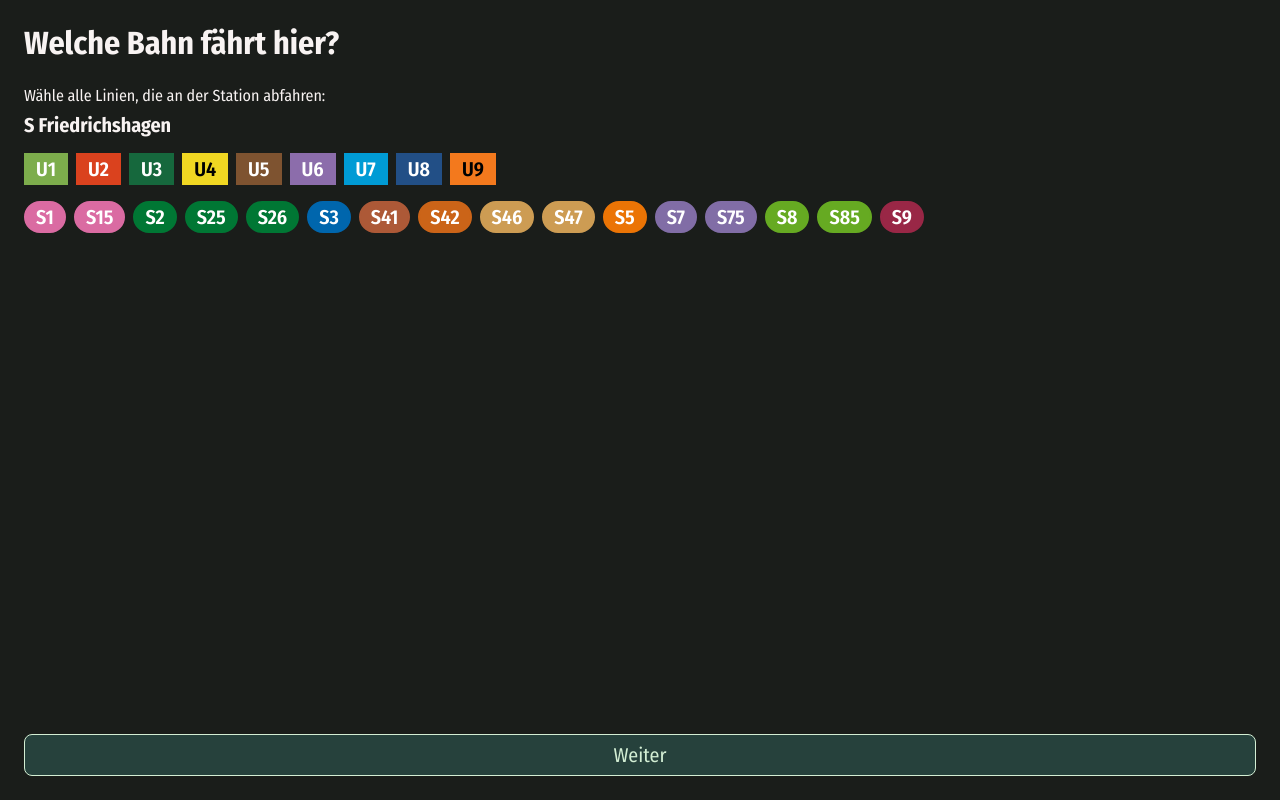
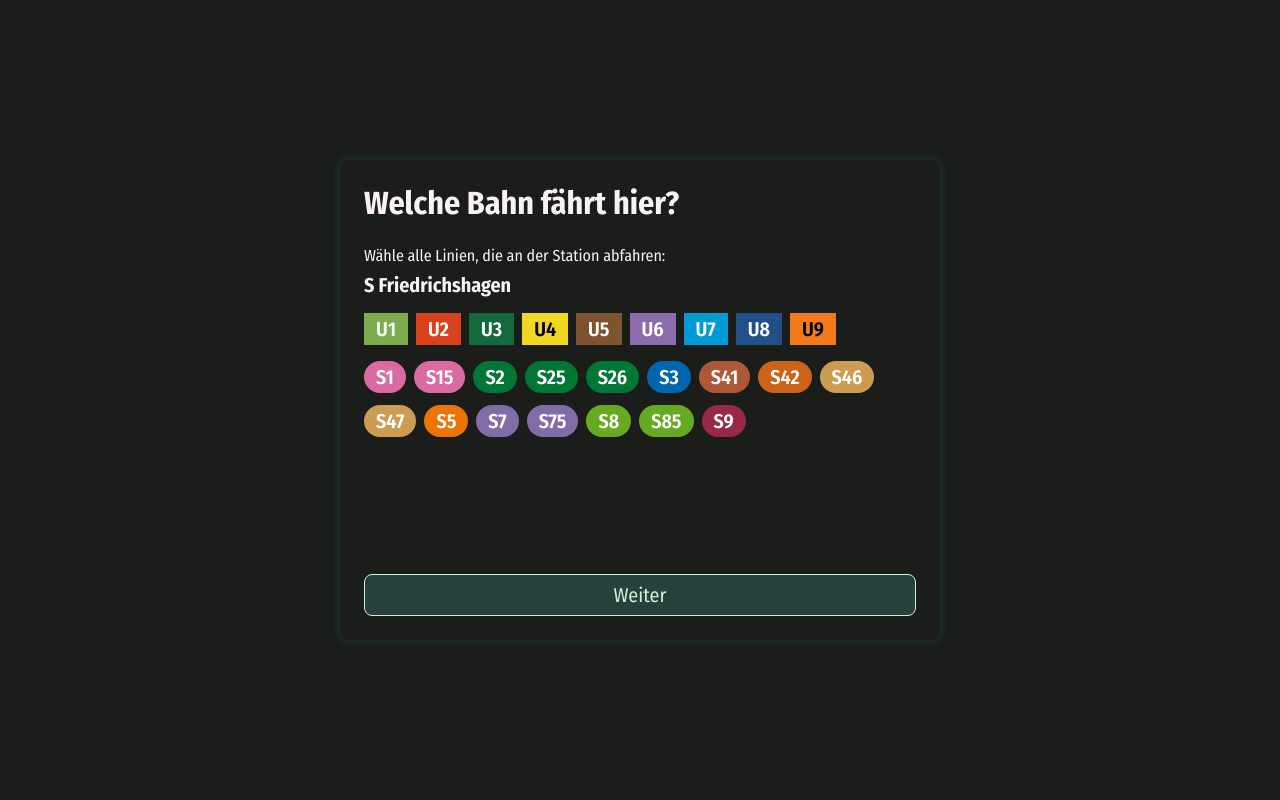
Before and after one commit to bahimiri/bahndrill, a Vue app: page / in a window 1280 px wide. Built offline with nearby package versions, Linux system fonts and the light colour scheme; the HTML template or start-up script is replaced by a standard one.

Commit message:
feat(app): above mobile layout

```diff
--- a/src/App.vue
+++ b/src/App.vue
@@ -12,8 +12,33 @@ onBeforeMount(async () => {
 </script>
 
 <template>
-  <h1 class="mb-24">Welche Bahn fährt hier?</h1>
-  <match-lines-for-stations />
+  <div class="container">
+    <h1 class="mb-24">Welche Bahn fährt hier?</h1>
+    <match-lines-for-stations />
+  </div>
 </template>
 
-<style scoped></style>
+<style lang="scss" scoped>
+@use '@/assets/styles/viewports';
+
+.container {
+  display: flex;
+  flex-direction: column;
+  flex-grow: 1;
+  align-self: center;
+  justify-self: center;
+  width: 100%;
+  max-width: 600px;
+  max-height: 100vh;
+
+  @include viewports.above-tablet {
+    flex-grow: unset;
+    border-radius: 0.5rem;
+    box-shadow: var(--dark-green) 0 0 0.5rem;
+    width: 600px;
+    height: 30rem;
+    padding: 24px;
+    box-sizing: border-box;
+  }
+}
+</style>
--- a/src/assets/styles/main.scss
+++ b/src/assets/styles/main.scss
@@ -1,5 +1,6 @@
 @use "colors";
 @use "spacings";
+@use "viewports";
 
 @font-face {
   font-family: 'Fira Sans Condensed';
@@ -44,6 +45,7 @@ body {
   margin: 24px;
   display: flex;
   flex-direction: column;
+  justify-content: center;
 }
 
 html,
--- /dev/null
+++ b/src/assets/styles/viewports.scss
@@ -0,0 +1,15 @@
+$tablet: 48em;
+$desktop: 64em;
+
+@mixin above-tablet {
+  @media screen and (min-width: $tablet) {
+    @content;
+  }
+}
+
+
+@mixin above-desktop {
+  @media screen and (min-width: $tablet) {
+    @content;
+  }
+}
```
